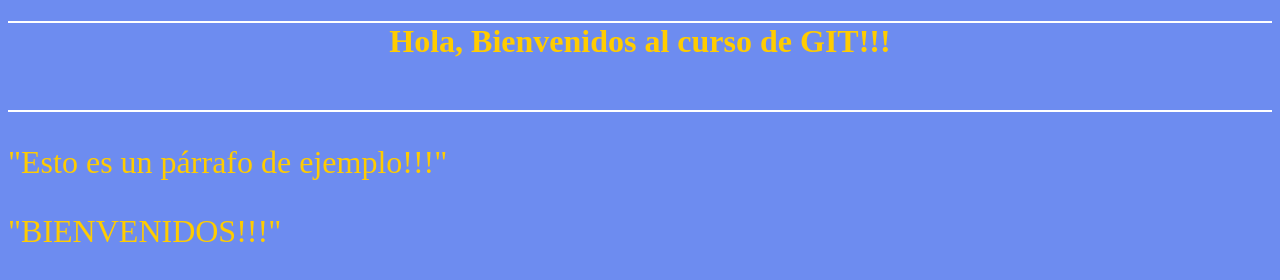
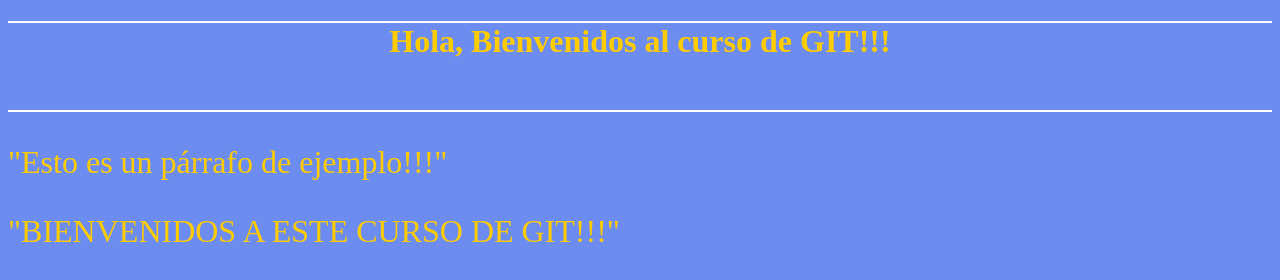
Before and after one commit to danielxxi/LearningGit, a plain HTML site: page index.html in a window 1280 px wide. Drawn offline with Linux system fonts and the light colour scheme.

Commit message:
Update index.html

```diff
--- a/index.html
+++ b/index.html
@@ -15,7 +15,7 @@
 <h1> Hola, Bienvenidos al curso de GIT!!!</h1>
 
 <p> "Esto es un p&aacute;rrafo de ejemplo!!!"</p>
-<p> "BIENVENIDOS!!!"</p>
+<p> "BIENVENIDOS A ESTE CURSO DE GIT!!!"</p>
 </body>
 
 </html>
```
